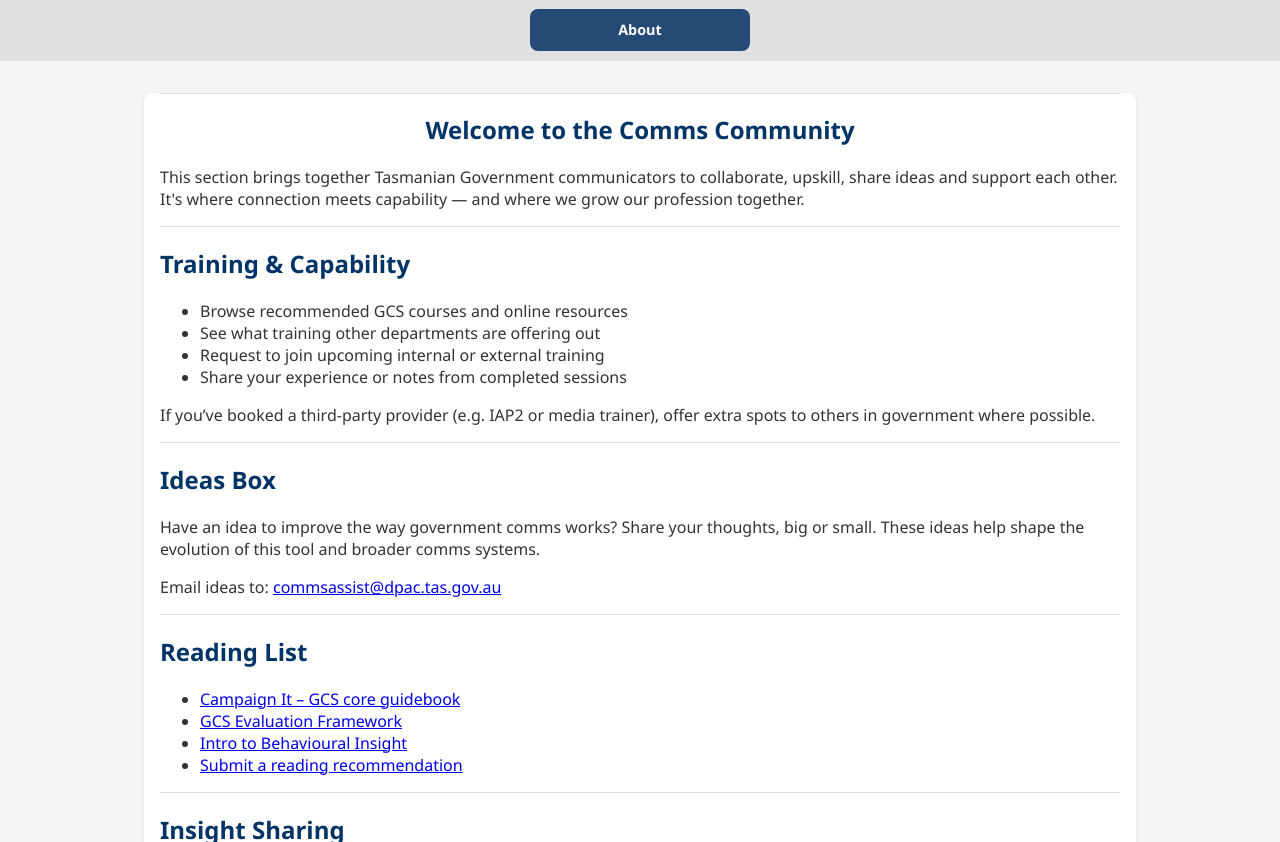
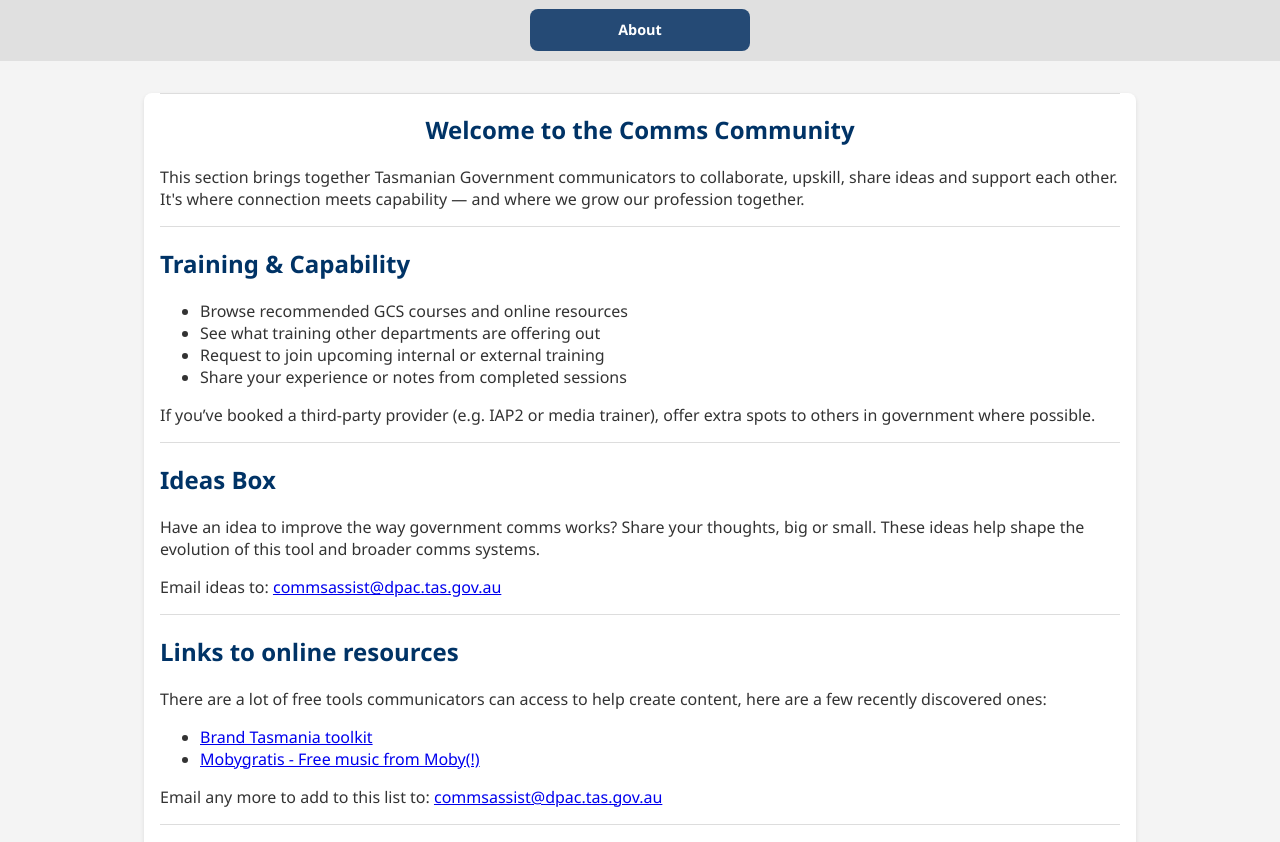
Before and after one commit to Willmacp/Comms-assist, a plain HTML site: page community.html in a window 1280 px wide. Shown: the part 113-955 px from the top of the page. Drawn offline with Linux system fonts and the light colour scheme.

Commit message:
Update community.html

```diff
--- a/community.html
+++ b/community.html
@@ -223,6 +223,15 @@
 <p>Have an idea to improve the way government comms works? Share your thoughts, big or small. These ideas help shape the evolution of this tool and broader comms systems.</p>
 <p>Email ideas to: <a href="mailto:commsassist@dpac.tas.gov.au">commsassist@dpac.tas.gov.au</a></p>
 </section>
+   <section>
+<h2>Links to online resources</h2>
+<p>There are a lot of free tools communicators can access to help create content, here are a few recently discovered ones:</p>
+     <ul>
+<li><a href="https://toolkit.tasmanian.com.au/?tag=Brand+Tool">Brand Tasmania toolkit</a></li>
+<li><a href="https://mobygratis.com/">Mobygratis - Free music from Moby(!)</a></li>
+     </ul>
+<p>Email any more to add to this list to: <a href="mailto:commsassist@dpac.tas.gov.au">commsassist@dpac.tas.gov.au</a></p>
+</section>
 <section>
 <h2>Reading List</h2>
 <ul>
```
